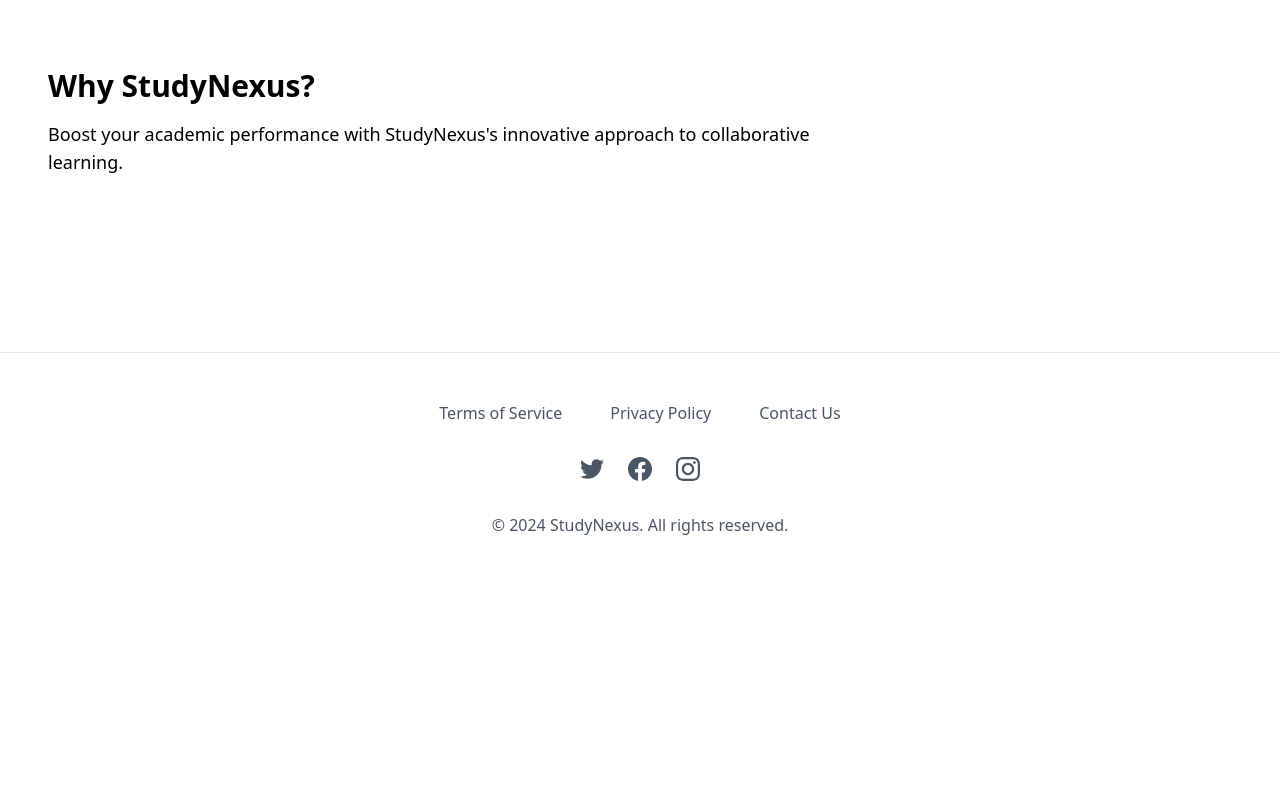
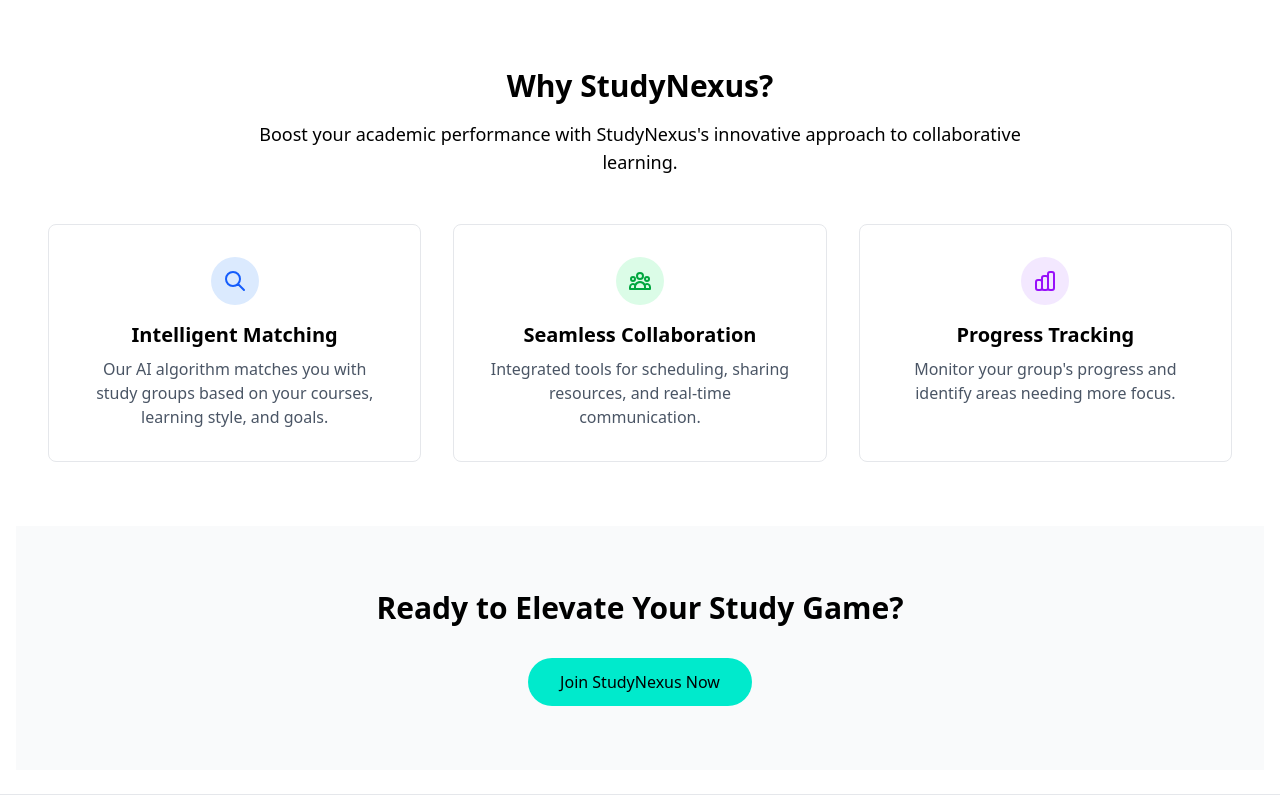
Before and after one commit to kalviumcommunity/S76_Vishal_Capstone_StudyNexus, a React (Vite) app in the folder client/Capstone/: page / in a window 1280 px wide. Shown: the part 540-1340 px from the top of the page. Before the commit the page ends 1125 px from the top, so only its background shows below. Built offline with nearby package versions, Linux system fonts and the light colour scheme.

Commit message:
Enhanced landing page with features section and improved design

```diff
--- a/client/Capstone/src/components/Hero.jsx
+++ b/client/Capstone/src/components/Hero.jsx
@@ -1,9 +1,8 @@
 import React from 'react';
+import { Link } from 'react-router-dom';
 import libraryStudents from '../assets/library-students.png';
 
 const Hero = () => {
-  console.log(libraryStudents); // <-- Add this line
-
   return (
     <>
       {/* Hero Section */}
@@ -17,7 +16,6 @@ const Hero = () => {
           backgroundRepeat: 'no-repeat',
         }}
       >
-          {/* <div className="absolute inset-0 bg-black bg-opacity-60 z-0"></div> */}
         {/* Content */}
         <div className="relative z-10 flex flex-col justify-center items-center w-full h-full px-8 py-16">
           <h1 className="text-5xl font-bold mb-6 text-center text-white">Connect, Collaborate, Conquer</h1>
@@ -25,22 +23,79 @@ const Hero = () => {
             StudyNexus is the AI-powered study group finder, making it easier than ever to connect with
             peers who share your academic goals.
           </p>
-          <button className="bg-[#00EACC] text-black text-lg px-8 py-3 rounded-full font-medium hover:bg-opacity-90 transition">
-            Join StudyNexus
-          </button>
+          <Link to="/register">
+            <button className="bg-[#00EACC] text-black text-lg px-8 py-3 rounded-full font-medium hover:bg-opacity-90 transition">
+              Join StudyNexus
+            </button>
+          </Link>
         </div>
       </div>
 
       {/* Features Section */}
       <div id="features" className="max-w-7xl mx-auto px-8 py-16">
-        <h2 className="text-3xl font-bold mb-4">Why StudyNexus?</h2>
-        <p className="text-lg mb-12 max-w-3xl">
+        <h2 className="text-3xl font-bold mb-4 text-center">Why StudyNexus?</h2>
+        <p className="text-lg mb-12 max-w-3xl mx-auto text-center">
           Boost your academic performance with StudyNexus's innovative approach to collaborative learning.
         </p>
 
         <div className="grid grid-cols-1 md:grid-cols-3 gap-8">
-          {/* ...feature cards... */}
+          {/* Intelligent Matching */}
+          <div className="border border-gray-200 rounded-lg p-8 text-center hover:shadow-lg transition-shadow">
+            <div className="mb-4 flex justify-center">
+              <div className="w-12 h-12 bg-blue-100 rounded-full flex items-center justify-center">
+                <svg className="w-6 h-6 text-blue-600" fill="none" stroke="currentColor" viewBox="0 0 24 24">
+                  <path strokeLinecap="round" strokeLinejoin="round" strokeWidth={2} d="M21 21l-6-6m2-5a7 7 0 11-14 0 7 7 0 0114 0z" />
+                </svg>
+              </div>
+            </div>
+            <h3 className="text-xl font-semibold mb-2">Intelligent Matching</h3>
+            <p className="text-gray-600">
+              Our AI algorithm matches you with study groups based on your courses, learning style, and goals.
+            </p>
+          </div>
+
+          {/* Seamless Collaboration */}
+          <div className="border border-gray-200 rounded-lg p-8 text-center hover:shadow-lg transition-shadow">
+            <div className="mb-4 flex justify-center">
+              <div className="w-12 h-12 bg-green-100 rounded-full flex items-center justify-center">
+                <svg className="w-6 h-6 text-green-600" fill="none" stroke="currentColor" viewBox="0 0 24 24">
+                  <path strokeLinecap="round" strokeLinejoin="round" strokeWidth={2} d="M17 20h5v-2a3 3 0 00-5.356-1.857M17 20H7m10 0v-2c0-.656-.126-1.283-.356-1.857M7 20H2v-2a3 3 0 015.356-1.857M7 20v-2c0-.656.126-1.283.356-1.857m0 0a5.002 5.002 0 019.288 0M15 7a3 3 0 11-6 0 3 3 0 016 0zm6 3a2 2 0 11-4 0 2 2 0 014 0zM7 10a2 2 0 11-4 0 2 2 0 014 0z" />
+                </svg>
+              </div>
+            </div>
+            <h3 className="text-xl font-semibold mb-2">Seamless Collaboration</h3>
+            <p className="text-gray-600">
+              Integrated tools for scheduling, sharing resources, and real-time communication.
+            </p>
+          </div>
+
+          {/* Progress Tracking */}
+          <div className="border border-gray-200 rounded-lg p-8 text-center hover:shadow-lg transition-shadow">
+            <div className="mb-4 flex justify-center">
+              <div className="w-12 h-12 bg-purple-100 rounded-full flex items-center justify-center">
+                <svg className="w-6 h-6 text-purple-600" fill="none" stroke="currentColor" viewBox="0 0 24 24">
+                  <path strokeLinecap="round" strokeLinejoin="round" strokeWidth={2} d="M9 19v-6a2 2 0 00-2-2H5a2 2 0 00-2 2v6a2 2 0 002 2h2a2 2 0 002-2zm0 0V9a2 2 0 012-2h2a2 2 0 012 2v10m-6 0a2 2 0 002 2h2a2 2 0 002-2m0 0V5a2 2 0 012-2h2a2 2 0 012 2v14a2 2 0 01-2 2h-2a2 2 0 01-2-2z" />
+                </svg>
+              </div>
+            </div>
+            <h3 className="text-xl font-semibold mb-2">Progress Tracking</h3>
+            <p className="text-gray-600">
+              Monitor your group's progress and identify areas needing more focus.
+            </p>
+          </div>
         </div>
+      </div>
+
+      {/* Call to Action Section */}
+      <div className="py-16 text-center bg-gray-50">
+        <h2 className="text-3xl font-bold mb-8">
+          Ready to Elevate Your Study Game?
+        </h2>
+        <Link to="/register">
+          <button className="bg-[#00EACC] text-black px-8 py-3 rounded-full font-medium hover:bg-opacity-90 transition">
+            Join StudyNexus Now
+          </button>
+        </Link>
       </div>
     </>
   );
```
